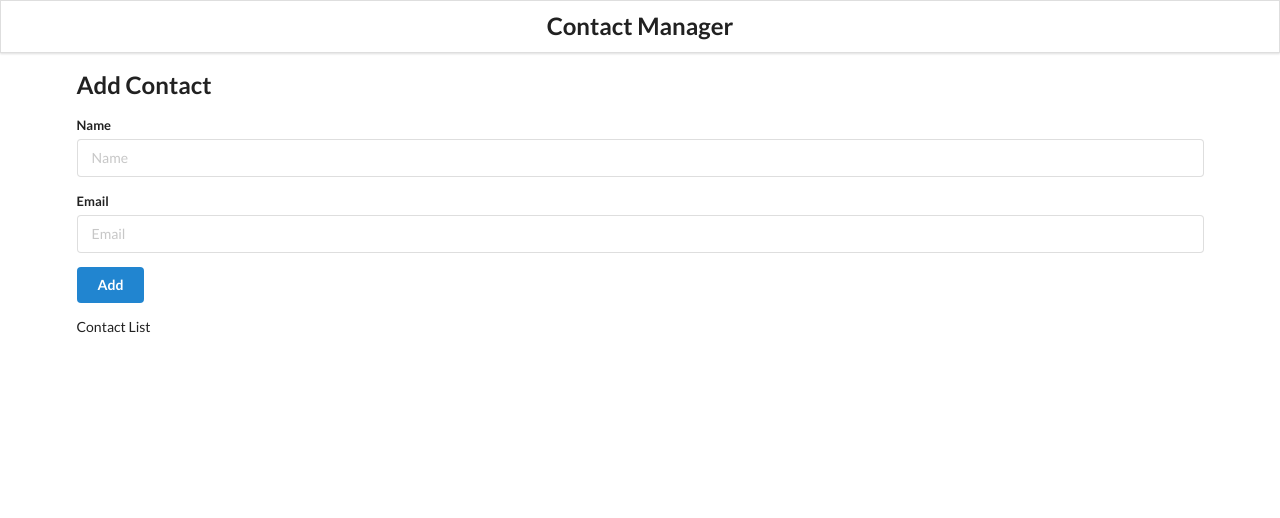
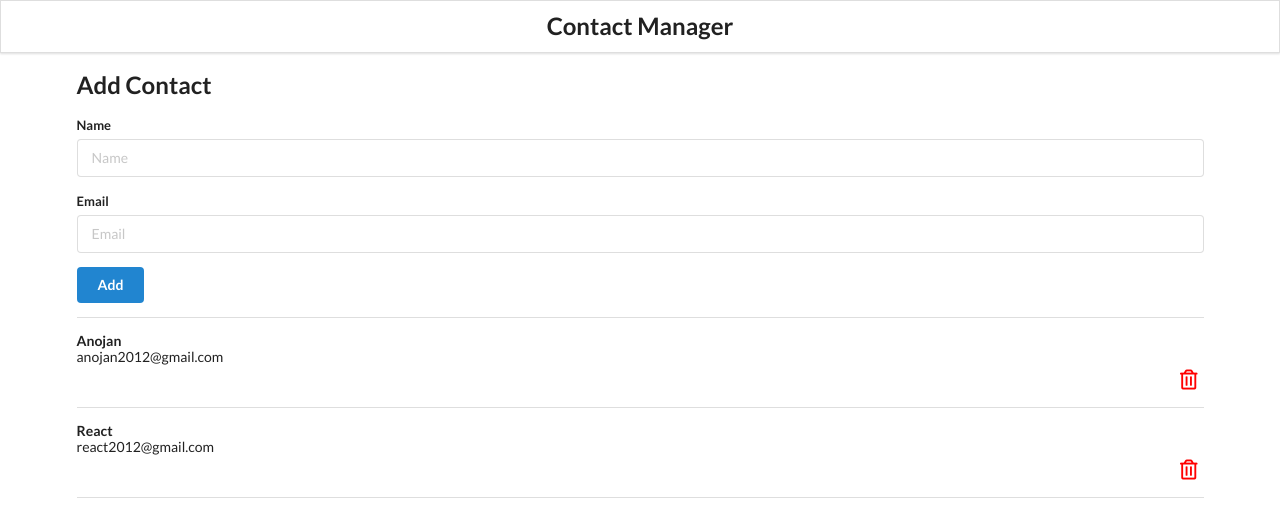
Before and after one commit to anojan1996/React-Contact-App, a React (Create React App) app: page / in a window 1280 px wide. Shown: the top 518 px of the page. Built offline with nearby package versions, Linux system fonts and the light colour scheme.

Commit message:
Lists and Props

```diff
--- a/src/components/App.js
+++ b/src/components/App.js
@@ -4,11 +4,23 @@
 import Header from "./Header";
 
 function App() {
+  const contacts = [
+    {
+      id:"1",
+      name:"Anojan",
+      email:"anojan2012@gmail.com" ,
+    },
+    {
+      id:"2",
+      name:"React",
+      email:"react2012@gmail.com" ,
+    },
+  ];
   return (
    <div className="ui container">
      <Header/>
      <AddContact/>
-     <ContactList/>
+     <ContactList contacts={contacts}/>
    </div>
   );
 }
--- a/src/components/ContactCard.js
+++ b/src/components/ContactCard.js
@@ -0,0 +1,19 @@
+import React from "react";
+
+const ContactCard = (props) => {
+  const { id, name, email } = props.contact;
+  return (
+    <div className="item">
+      <div className="content">
+        <div className="header">{name}</div>
+        <div>{email}</div>
+      </div>
+      <i
+        className="trash alternate outline icon"
+        style={{ color: "red", marginTop: "7px" }}
+      ></i>
+    </div>
+  );
+};
+
+export default ContactCard;
--- a/src/components/ContactList.js
+++ b/src/components/ContactList.js
@@ -1,9 +1,17 @@
 import React from "react";
+import ContactCard from "./ContactCard";
 
-const ContactList = () => {
+const ContactList = (props) => {
+    console.log(props);
+
+    const renderContactList = props.contacts.map((contact) => {
+        return (
+          <ContactCard contact={contact}/>
+        );
+      });
     return (
         <div className="ui celled list">
-          Contact List
+         {renderContactList}
         </div>
       );
     };
```
